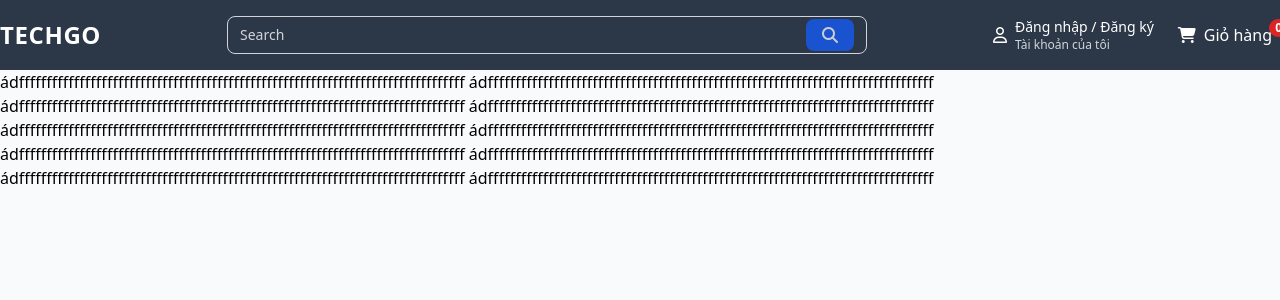
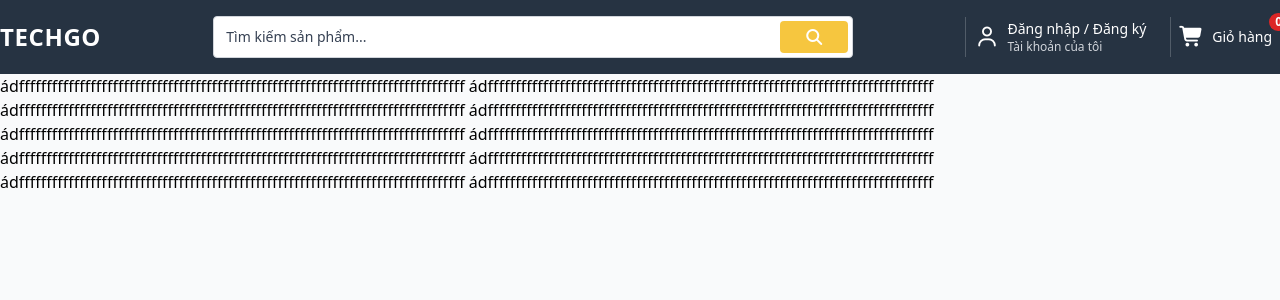
Before and after one commit to LuongCaoChanHuyIT/FE_Source, a Vue app: page / in a window 1280 px wide. Shown: the top 300 px of the page. Built offline with nearby package versions, Linux system fonts and the light colour scheme.

Commit message:
final header 50

```diff
--- a/package.json
+++ b/package.json
@@ -9,6 +9,7 @@
     "preview": "vite preview"
   },
   "dependencies": {
+    "@fontsource/quicksand": "^5.2.10",
     "@fortawesome/fontawesome-free": "^7.1.0",
     "@fortawesome/fontawesome-svg-core": "^7.1.0",
     "@fortawesome/free-brands-svg-icons": "^7.1.0",
--- a/src/components/Elements/Header.vue
+++ b/src/components/Elements/Header.vue
@@ -3,23 +3,28 @@
     <div class="max-w-7xl mx-auto flex items-center justify-between py-4">
       <div class="text-2xl font-bold tracking-wide">TECHGO</div>
       <div class="flex items-center w-1/2">
-        <BaseInput class="w-full" :model-value="search" placeholder="Search">
+        <BaseInput class="w-full" :model-value="search" placeholder="Tìm kiếm sản phẩm...">
           <template #suffix>
-            <BaseButton><i class="fa-solid fa-magnifying-glass"></i></BaseButton>
+            <BaseButton class="px-6" size="md">
+              <i class="fa-solid fa-magnifying-glass"></i>
+            </BaseButton>
           </template>
         </BaseInput>
       </div>
       <div class="flex items-center space-x-6">
         <div class="flex items-center space-x-2 cursor-pointer hover:opacity-75">
-          <i class="fa-regular fa-user"></i>
+          <div class="w-px h-10 bg-gray-300 opacity-25"></div>
+          <i class="fa-regular fa-user text-xl"></i>
           <div class="text-sm">
             <p>Đăng nhập / Đăng ký</p>
             <p class="text-xs text-(--color-very-light-muted-blue)">Tài khoản của tôi</p>
           </div>
         </div>
+
         <div class="relative flex items-center space-x-2 cursor-pointer hover:opacity-75">
-          <i class="fa-solid fa-cart-shopping"></i>
-          <span>Giỏ hàng</span>
+          <div class="w-px h-10 bg-gray-300 opacity-25"></div>
+          <i class="fa-solid fa-cart-shopping text-xl"></i>
+          <span class="text-sm">Giỏ hàng</span>
           <span
             class="absolute -top-1 -right-2 bg-(--color-red) text-xs text-white font-bold rounded-full px-1.5 py-px"
           >
--- a/src/components/UI/Buttons/BaseButton.vue
+++ b/src/components/UI/Buttons/BaseButton.vue
@@ -1,5 +1,10 @@
 <template>
-  <button :class="buttonClasses" :disabled="disabled" @click="$emit('click')">
+  <button
+    :class="buttonClasses"
+    class="cursor-pointer"
+    :disabled="disabled"
+    @click="$emit('click')"
+  >
     <slot />
   </button>
 </template>
@@ -26,7 +31,7 @@ const buttonClasses = computed(() => {
     'inline-flex items-center justify-center font-medium focus:outline-none transition-all duration-200'
 
   const variants: Record<string, string> = {
-    primary: 'bg-blue-600 hover:bg-blue-700 text-white',
+    primary: 'bg-(--color-vibrant-orange) hover:opacity-75 text-white',
     secondary: 'bg-gray-600 hover:bg-gray-700 text-white',
     outline: 'border border-gray-400 text-gray-700 hover:bg-gray-100',
     danger: 'bg-red-600 hover:bg-red-700 text-white',
@@ -39,7 +44,7 @@ const buttonClasses = computed(() => {
     lg: 'px-6 py-3 text-lg',
   }
 
-  const round = props.rounded ? 'rounded-full' : 'rounded-lg'
+  const round = props.rounded ? 'rounded-full' : 'rounded-sm'
   const disabledClass = props.disabled ? 'opacity-60 cursor-not-allowed' : ''
 
   return [base, variants[props.variant], sizes[props.size], round, disabledClass].join(' ')
--- a/src/components/UI/Inputs/BaseInput.vue
+++ b/src/components/UI/Inputs/BaseInput.vue
@@ -6,15 +6,15 @@
     </label>
 
     <div
-      class="relative flex items-center"
+      class="relative flex items-center bg-white"
       :class="[
         error
           ? 'border-(--color-red)'
           : 'border-(--color-very-light-muted-blue) focus-within:border-(--color-vibrant-orange)',
-        'border rounded-lg transition duration-150',
+        'border rounded-sm transition duration-150',
       ]"
     >
-      <span v-if="$slots.prefix" class="pl-3 opacity-75">
+      <span v-if="$slots.prefix" class="p-1 opacity-75">
         <slot name="prefix" />
       </span>
 
@@ -22,12 +22,12 @@
         :is="isTextarea ? 'textarea' : 'input'"
         :value="modelValue"
         v-bind="inputAttrs"
-        class="w-full px-3 py-2 text-sm text-gray-900 placeholder-(--color-very-light-muted-blue) bg-transparent focus:outline-none"
+        class="w-full px-3 py-2 text-sm text-gray-900 placeholder-gray-700 bg-transparent focus:outline-none"
         :rows="isTextarea ? rows : undefined"
         @input="onInput"
       />
 
-      <span v-if="$slots.suffix" class="pr-3 opacity-75">
+      <span v-if="$slots.suffix" class="p-1 opacity-75">
         <slot name="suffix" />
       </span>
     </div>
--- a/src/style.css
+++ b/src/style.css
@@ -1,10 +1,10 @@
 @import 'tailwindcss';
-/* @import '@fortawesome/fontawesome-free/css/all.css'; */
-@import 'tailwindcss';
+@import '@fortawesome/fontawesome-free/css/all.css';
+@import '@fontsource/quicksand/index.css';
 
 :root {
-  font-family: system-ui, Avenir, Helvetica, Arial, sans-serif;
-  --color-dark-blue: #2c3848;
+  font-family: 'Quicksand', system-ui, Avenir, Helvetica, Arial, sans-serif;
+  --color-dark-blue: #263342;
   --color-vibrant-orange: #f4b400;
   --color-very-light-muted-blue: #d1d5db;
   --color-red: #dc2626;
```
Also changed, not shown: 1 other file (tests, documents, lock files or other folders).
